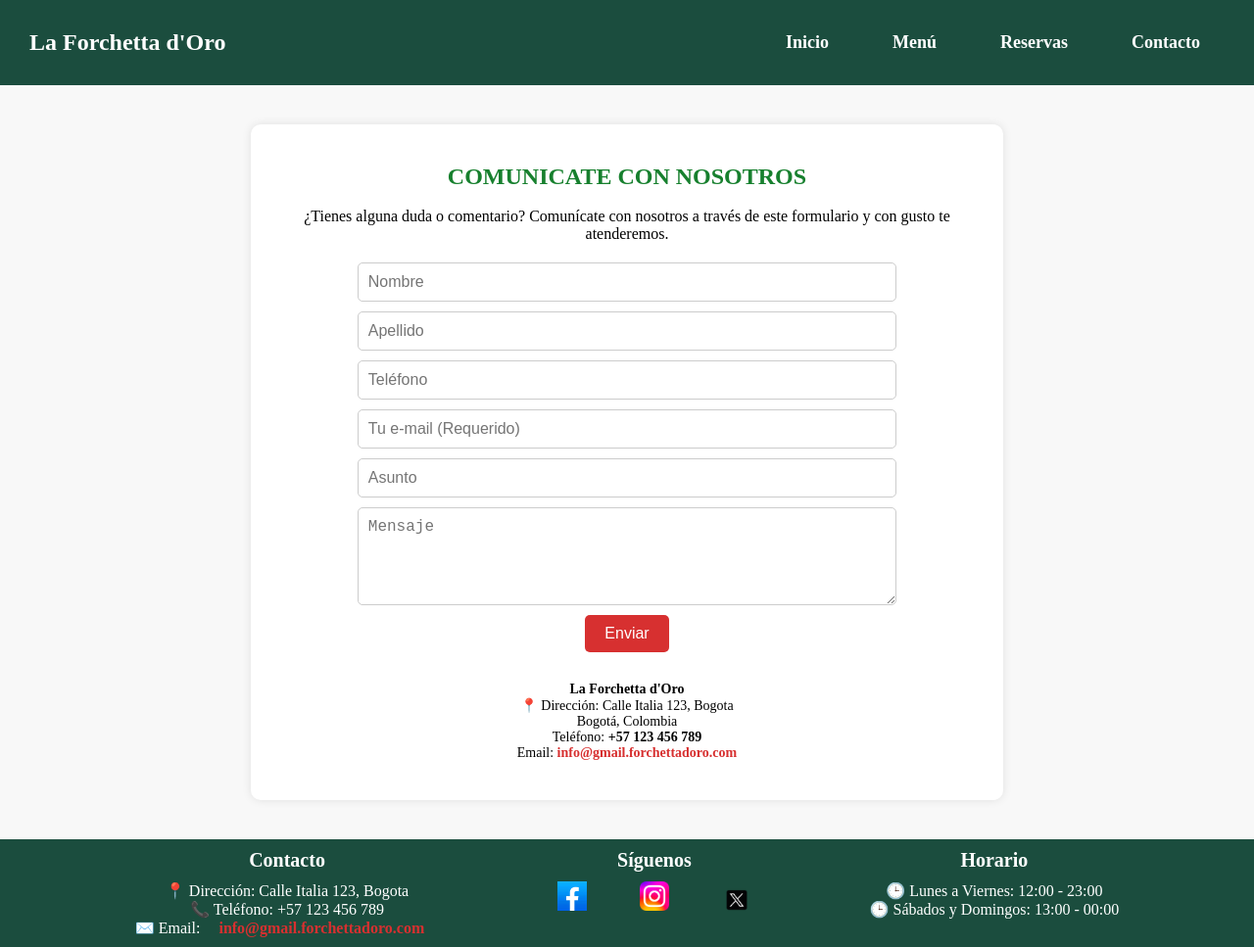
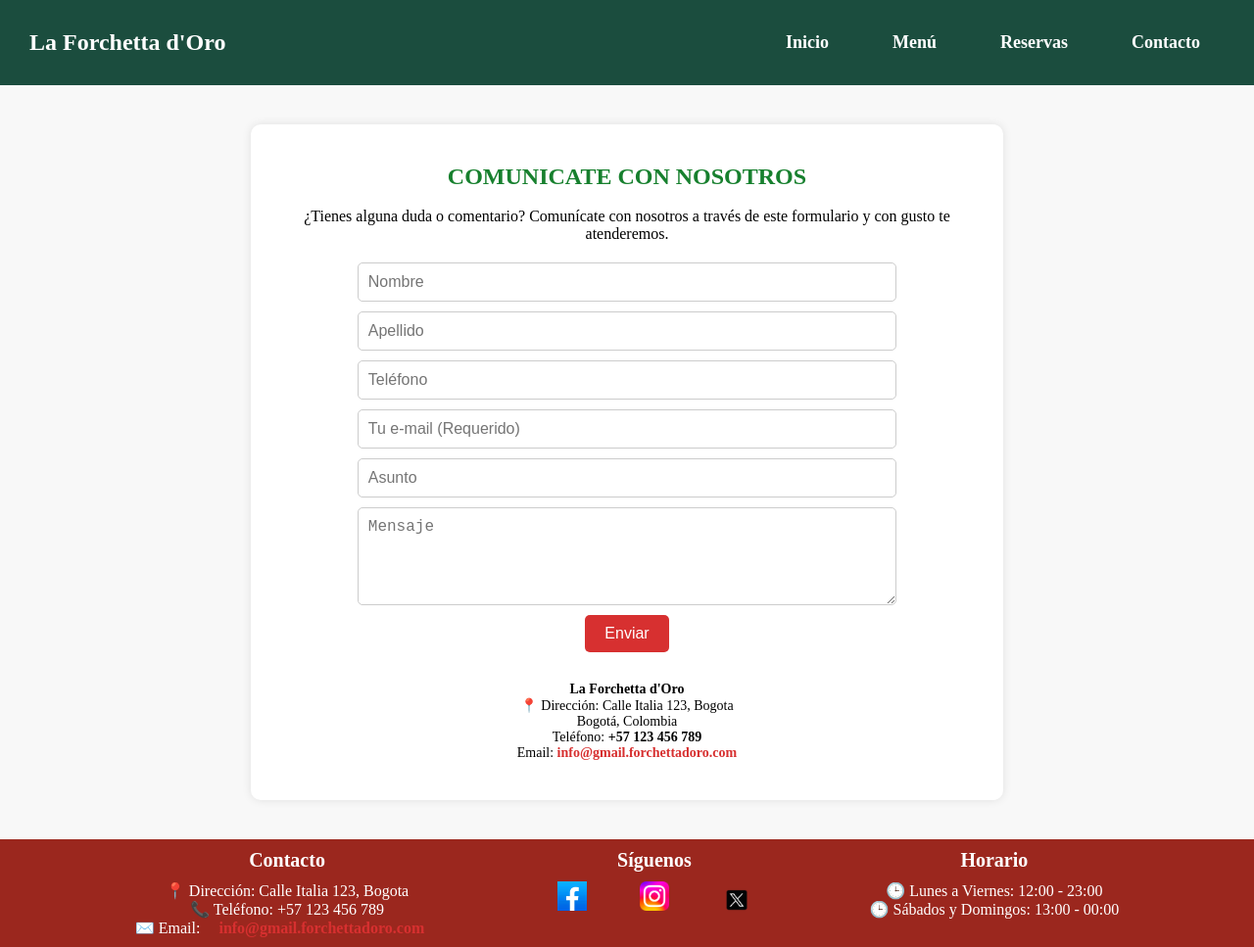
Before and after one commit to Italianos1622/itali, a plain HTML site: page contactos.html in a window 1280 px wide. Shown: the whole page at 98% size. Drawn offline with Linux system fonts and the light colour scheme.

Commit message:
Update contactos.css

```diff
--- a/contactos.css
+++ b/contactos.css
@@ -99,7 +99,7 @@ nav ul li .active {
     text-decoration: underline;
 }
 .footer {
-    background-color: #1B4D3E;
+    background-color:#9b271e;
     color: white;
     text-align: center;
     padding: 10px 0;
```
